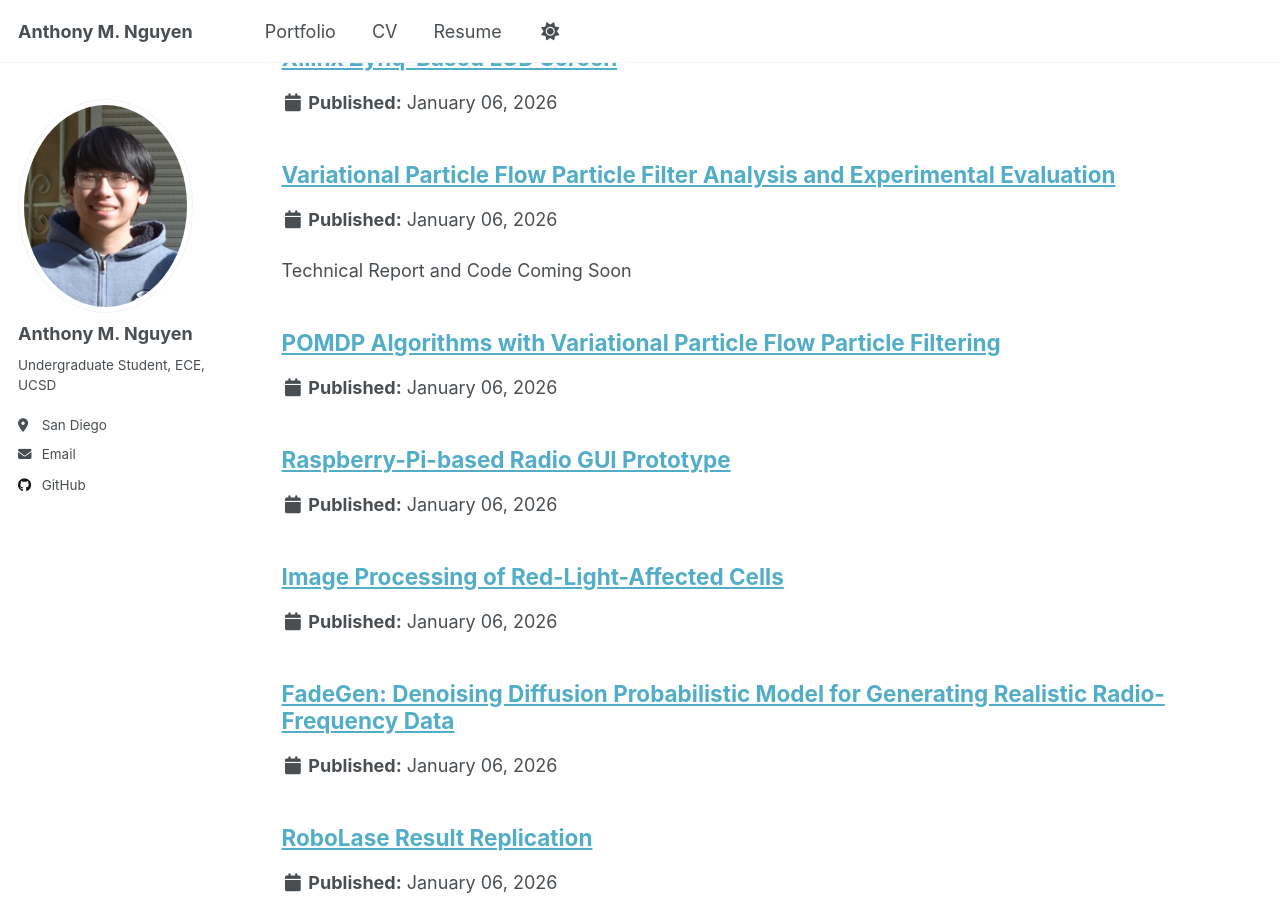
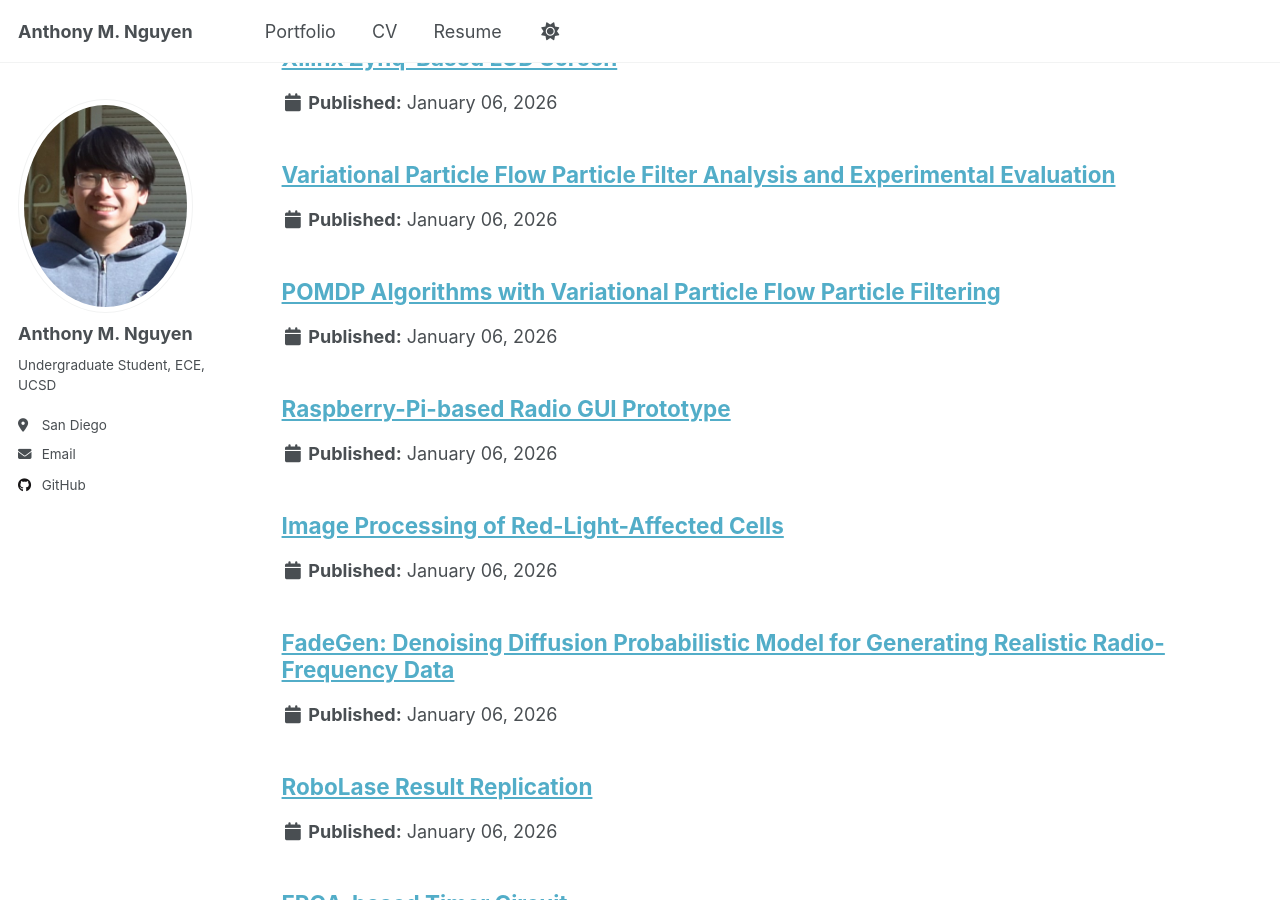
Before and after one commit to minhansd/minhansd.github.io, a Jekyll site: the page built from _pages/collection-archive.html, in a window 1280 px wide and 900 px high, scrolled down 385 px. Built offline with Jekyll 4.4.1, drawn with Linux system fonts in a browser that asks for light colours; a script that is not in the unit is left out.

Commit message:
modified particle flow filter project description

```diff
--- a/_portfolio/entries/pf_erl.md
+++ b/_portfolio/entries/pf_erl.md
@@ -1,6 +1,6 @@
 ---
 title: "Variational Particle Flow Particle Filter Analysis and Experimental Evaluation"
-excerpt: "Technical Report and Code Coming Soon"
+# excerpt: ""
 authors: "<b>Anthony Nguyen</b>"
 venue: "UC San Diego ECE 199"
 year: "2025"
```
